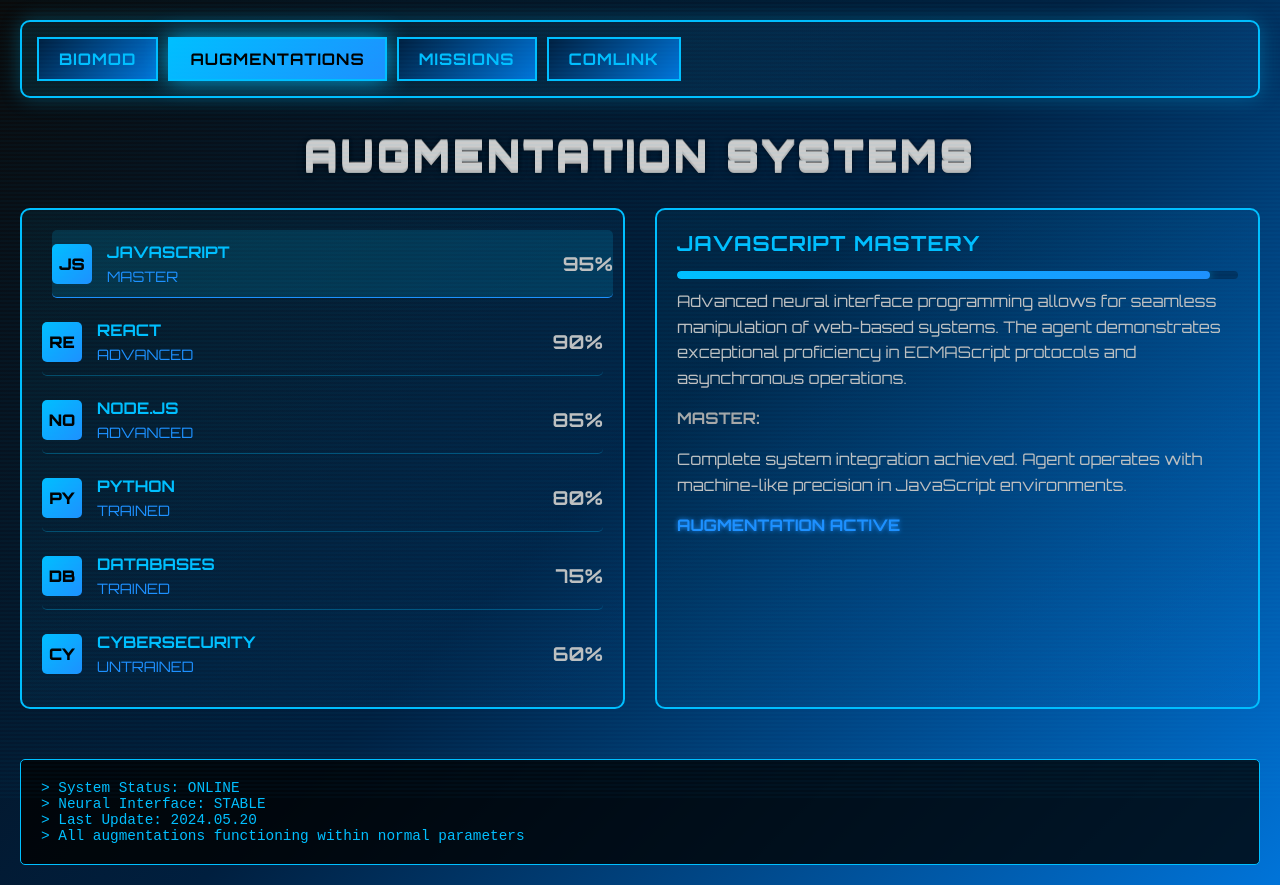
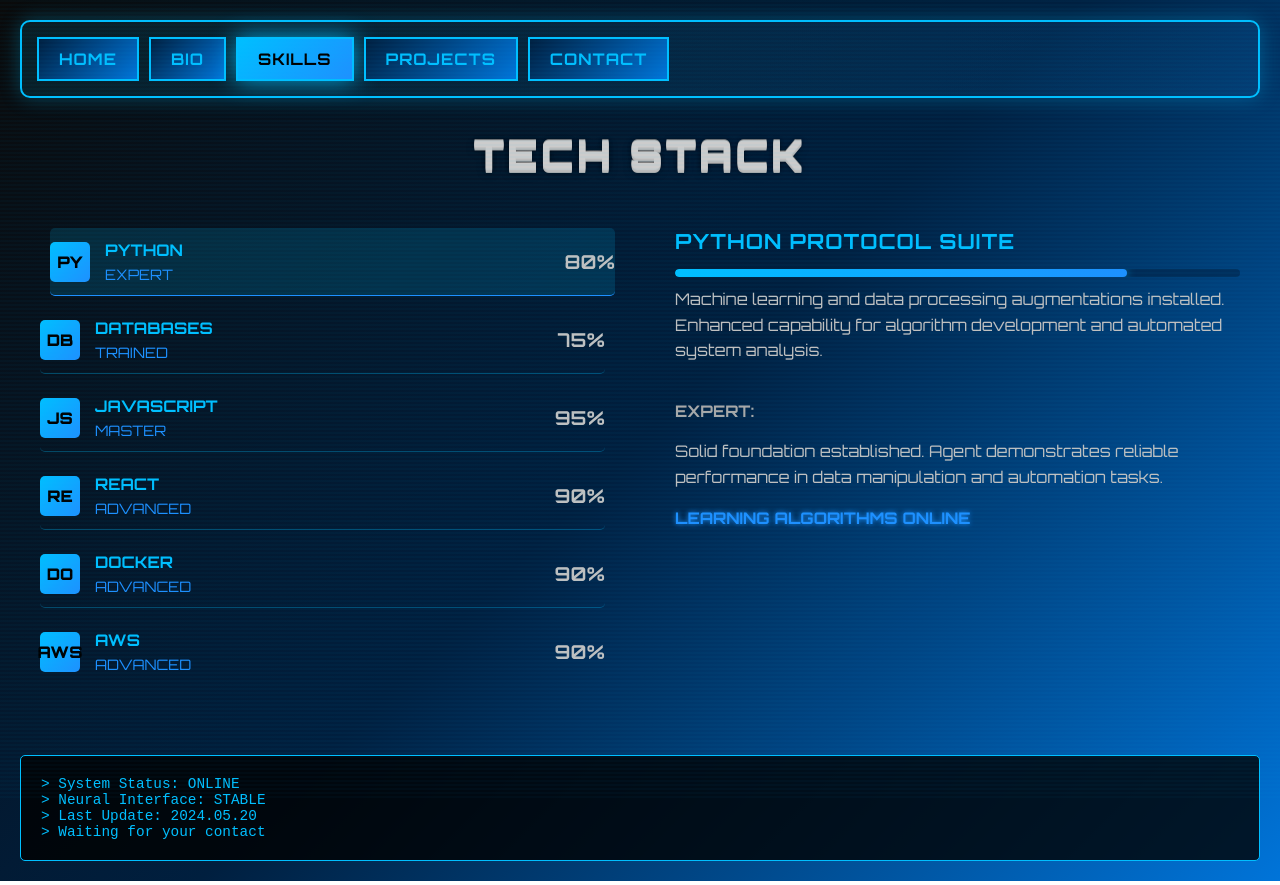
Before and after one commit to deusdevok/portfolio-react, a React (Create React App) app: page /portfolio-react/skills in a window 1280 px wide. Built offline with nearby package versions, Linux system fonts and the light colour scheme.

Commit message:
design updates, home and bio differentiation, cv pdf

```diff
--- a/src/App.js
+++ b/src/App.js
@@ -61,7 +61,7 @@
             {`> System Status: ONLINE`}<br/>
             {`> Neural Interface: STABLE`}<br/>
             {`> Last Update: ${new Date().toISOString().slice(0,10).replace(/-/g,'.')}`}<br/>
-            {`> All augmentations functioning within normal parameters`}<span className="cursor">_</span>
+            {`> Waiting for your contact `}<span className="cursor">_</span>
           </div>
         </footer>
       </div>
--- a/src/components/DeusExHeader.jsx
+++ b/src/components/DeusExHeader.jsx
@@ -8,10 +8,11 @@
   return (
     <header className="nav-header">
       <div className="nav-tabs">
-        <Link className={`nav-tab ${isActive("/about")}`} to="/about">BIOMOD</Link>
-        <Link className={`nav-tab ${isActive("/skills")}`} to="/skills">AUGMENTATIONS</Link>
-        <Link className={`nav-tab ${isActive("/projects")}`} to="/projects">MISSIONS</Link>
-        <Link className={`nav-tab ${isActive("/contact")}`} to="/contact">COMLINK</Link>
+        <Link className={`nav-tab ${isActive("/")}`} to="/">HOME</Link>
+        <Link className={`nav-tab ${isActive("/about")}`} to="/about">BIO</Link>
+        <Link className={`nav-tab ${isActive("/skills")}`} to="/skills">SKILLS</Link>
+        <Link className={`nav-tab ${isActive("/projects")}`} to="/projects">PROJECTS</Link>
+        <Link className={`nav-tab ${isActive("/contact")}`} to="/contact">CONTACT</Link>
       </div>
     </header>
   );
--- a/src/components/pages/About.jsx
+++ b/src/components/pages/About.jsx
@@ -2,22 +2,20 @@
 
 function About() {
   const { about } = useContent();
-  const { description } = about;
+  const { title, description } = about;
 
   return (
     <section className="content-section">
-      <h2 className="section-title">Biographical Modification</h2>
+      <h2 className="section-title">{title}</h2>
       <div className="about-content">
         <div className="profile-panel">
           <div className="profile-avatar">JD</div>
-          <h3>JOHN DOE</h3>
-          <p style={{ color: '#1E90FF', margin: '10px 0' }}>FULL-STACK DEVELOPER</p>
-          <p style={{ color: '#C0C0C0' }}>SECURITY CLEARANCE: ALPHA</p>
+          <h3>CARLOS</h3>
+          <p style={{ color: '#1E90FF', margin: '10px 0' }}>PYTHON DEVELOPER</p>
+          <p style={{ color: '#C0C0C0' }}>ACTIVE SINCE: 2018</p>
         </div>
         <div className="bio-panel">
-          <div className="bio-text">
-            {description}
-          </div>
+          <div className="bio-text" dangerouslySetInnerHTML={{ __html: description }} />
         </div>
       </div>
     </section>
--- a/src/components/pages/Home.jsx
+++ b/src/components/pages/Home.jsx
@@ -13,12 +13,12 @@
 
   return (
     <section className="content-section">
-      <h2 className="section-title">Neural Interface - Portfolio</h2>
+      <h2 className="section-title">Carlos - Python Developer</h2>
       <div className="about-content" style={{ marginTop: 20 }}>
         <div className="profile-panel">
           <div className="profile-avatar">JD</div>
-          <h3>{hero.title}</h3>
-          <p style={{ color: '#C0C0C0', marginTop: 8 }}>{title}</p>
+          {/* <h3>{hero.title}</h3>
+          <p style={{ color: '#C0C0C0', marginTop: 8 }}>{title}</p> */}
           <Link to="/projects" className="project-link" style={{ display: 'inline-block', marginTop: 12 }}>{hero.cta}</Link>
         </div>
         <div className="bio-panel">
--- a/src/components/pages/Skills.jsx
+++ b/src/components/pages/Skills.jsx
@@ -1,54 +1,11 @@
 import { useMemo, useState, useEffect } from "react";
-
-const defaultSkills = [
-  { key: "javascript", short: "JS", name: "JavaScript", levelLabel: "MASTER", percent: 95,
-    title: "JAVASCRIPT MASTERY",
-    description: "Advanced neural interface programming allows for seamless manipulation of web-based systems. The agent demonstrates exceptional proficiency in ECMAScript protocols and asynchronous operations.",
-    status: "MASTER:",
-    details: "Complete system integration achieved. Agent operates with machine-like precision in JavaScript environments.",
-    augmentation: "AUGMENTATION ACTIVE"
-  },
-  { key: "react", short: "RE", name: "React", levelLabel: "ADVANCED", percent: 90,
-    title: "REACT ENHANCEMENT",
-    description: "Component-based neural architecture modification enables rapid deployment of scalable user interfaces. Advanced hook protocols and state management systems fully integrated.",
-    status: "ADVANCED:",
-    details: "High-level proficiency achieved. Agent capable of constructing complex reactive systems with minimal resource overhead.",
-    augmentation: "NEURAL LINK ESTABLISHED"
-  },
-  { key: "nodejs", short: "NO", name: "Node.js", levelLabel: "ADVANCED", percent: 85,
-    title: "NODE.JS SERVER AUGMENTATION",
-    description: "Backend infrastructure modification allows for high-performance server-side operations. Asynchronous processing capabilities and API development protocols enhanced.",
-    status: "ADVANCED:",
-    details: "Extensive server-side integration complete. Agent maintains optimal performance across distributed systems.",
-    augmentation: "SERVER MATRIX ACTIVE"
-  },
-  { key: "python", short: "PY", name: "Python", levelLabel: "TRAINED", percent: 80,
-    title: "PYTHON PROTOCOL SUITE",
-    description: "Machine learning and data processing augmentations installed. Enhanced capability for algorithm development and automated system analysis.",
-    status: "TRAINED:",
-    details: "Solid foundation established. Agent demonstrates reliable performance in data manipulation and automation tasks.",
-    augmentation: "LEARNING ALGORITHMS ONLINE"
-  },
-  { key: "databases", short: "DB", name: "Databases", levelLabel: "TRAINED", percent: 75,
-    title: "DATABASE INTERFACE MODULE",
-    description: "Data storage and retrieval systems enhanced for optimal information management. SQL and NoSQL protocol compatibility achieved.",
-    status: "TRAINED:",
-    details: "Competent data architecture skills developed. Agent capable of designing and maintaining efficient database systems.",
-    augmentation: "DATA CORE SYNCHRONIZED"
-  },
-  { key: "cybersecurity", short: "CY", name: "Cybersecurity", levelLabel: "UNTRAINED", percent: 60,
-    title: "SECURITY PROTOCOL INITIALIZATION",
-    description: "Basic security augmentations installed. Threat detection and mitigation systems in development phase. Continuous learning protocols active.",
-    status: "UNTRAINED:",
-    details: "Foundation level security awareness achieved. Agent requires additional training modules for advanced threat analysis.",
-    augmentation: "SECURITY MATRIX LOADING..."
-  },
-];
+import { useContent } from "../../hooks/useContent";
 
 function Skills() {
-  const initialKey = defaultSkills[0].key;
+  const { skills } = useContent();
+  const initialKey = skills[0].key;
   const [activeKey, setActiveKey] = useState(initialKey);
-  const active = useMemo(() => defaultSkills.find(s => s.key === activeKey) || defaultSkills[0], [activeKey]);
+  const active = useMemo(() => skills.find(s => s.key === activeKey) || skills[0], [activeKey]);
 
   useEffect(() => {
     // glitch effect for section titles
@@ -77,10 +34,10 @@
 
   return (
     <section className="content-section">
-      <h2 className="section-title">Augmentation Systems</h2>
+      <h2 className="section-title">Tech Stack</h2>
       <div className="skills-grid">
         <div className="skills-list">
-          {defaultSkills.map(skill => (
+          {skills.map(skill => (
             <div
               key={skill.key}
               className={`skill-item ${activeKey === skill.key ? 'active' : ''}`}
@@ -103,7 +60,8 @@
             <div className="progress-fill" style={{ width: `${active.percent}%` }} />
           </div>
           <p>{active.description}</p>
-          <p className="status">{active.status}</p>
+          <br/>
+          <p className="status">{active.levelLabel}:</p>
           <p>{active.details}</p>
           <p className="augmentation-active">{active.augmentation}</p>
         </div>
--- a/src/data/content.json
+++ b/src/data/content.json
@@ -2,16 +2,84 @@
     "home": {
       "title": "Welcome to My Portfolio",
       "hero": {
-        "title": "Python Backend Developer",
-        "description": "I build robust, scalable API services and web applications with FastAPI and Flask",
+        "title": "Python Developer",
+        "description": "Since 2018 I've been working as a Python developer. With a background in physics and a passion for building clean, scalable solutions, I've worked on projects ranging from web applications to automation scripts. I enjoy tackling complex problems and delivering efficient, maintainable code.",
         "cta": "View My Work"
       }
     },
     "about": {
       "title": "About Me",
-      "description": "Hi! I'm a passionate Python Backend developer with expertise in FastAPI, Flask, and Django frameworks.\n\nI specialize in building efficient, scalable APIs and web services with a focus on clean code and best practices.",
+      "description": "<p>I'm a Python backend developer with a strong foundation in mathematics, problem-solving, and software architecture. I've built APIs, data processing pipelines, and automation tools, working with frameworks like Django and FastAPI.</p><br><p>My experience spans freelance projects, personal applications, and collaborative development. I enjoy learning new technologies — from modern frontend tools like React to infrastructure-as-code with Terraform — and I'm always exploring ways to improve my craft.</p><br><p>Outside of coding, I love chess, trivia, and exploring the history of science and technology.</p>",
       "skills": ["Python", "FastAPI", "Flask", "Django", "RESTful APIs", "SQL/NoSQL Databases", "Docker", "CI/CD", "Git & GitHub", "React", "AWS"]
     },
+    "skills": [
+      {
+        "key": "python",
+        "short": "PY",
+        "name": "Python",
+        "levelLabel": "EXPERT",
+        "percent": 80,
+        "title": "PYTHON PROTOCOL SUITE",
+        "description": "Machine learning and data processing augmentations installed. Enhanced capability for algorithm development and automated system analysis.",
+        "details": "Solid foundation established. Agent demonstrates reliable performance in data manipulation and automation tasks.",
+        "augmentation": "LEARNING ALGORITHMS ONLINE"
+      },
+      {
+        "key": "databases",
+        "short": "DB",
+        "name": "Databases",
+        "levelLabel": "TRAINED",
+        "percent": 75,
+        "title": "DATABASE INTERFACE MODULE",
+        "description": "Data storage and retrieval systems enhanced for optimal information management. SQL and NoSQL protocol compatibility achieved.",
+        "details": "Competent data architecture skills developed. Agent capable of designing and maintaining efficient database systems.",
+        "augmentation": "DATA CORE SYNCHRONIZED"
+      },
+      {
+        "key": "javascript",
+        "short": "JS",
+        "name": "JavaScript",
+        "levelLabel": "MASTER",
+        "percent": 95,
+        "title": "JAVASCRIPT MASTERY",
+        "description": "Advanced neural interface programming allows for seamless manipulation of web-based systems. The agent demonstrates exceptional proficiency in ECMAScript protocols and asynchronous operations.",
+        "details": "Complete system integration achieved. Agent operates with machine-like precision in JavaScript environments.",
+        "augmentation": "AUGMENTATION ACTIVE"
+      },
+      {
+        "key": "react",
+        "short": "RE",
+        "name": "React",
+        "levelLabel": "ADVANCED",
+        "percent": 90,
+        "title": "REACT ENHANCEMENT",
+        "description": "Component-based neural architecture modification enables rapid deployment of scalable user interfaces. Advanced hook protocols and state management systems fully integrated.",
+        "details": "High-level proficiency achieved. Agent capable of constructing complex reactive systems with minimal resource overhead.",
+        "augmentation": "NEURAL LINK ESTABLISHED"
+      },
+      {
+        "key": "Docker",
+        "short": "DO",
+        "name": "Docker",
+        "levelLabel": "ADVANCED",
+        "percent": 90,
+        "title": "DOCKER ENHANCEMENT",
+        "description": "Containerization protocol implementation allows for seamless deployment of scalable applications. Advanced orchestration and networking capabilities fully integrated.",
+        "details": "Extensive containerization skills developed. Agent capable of deploying and managing complex application environments.",
+        "augmentation": "DOCKER MATRIX ACTIVE"
+      },
+      {
+        "key": "AWS",
+        "short": "AWS",
+        "name": "AWS",
+        "levelLabel": "ADVANCED",
+        "percent": 90,
+        "title": "AWS ENHANCEMENT",
+        "description": "Cloud platform integration allows for seamless deployment of scalable applications. Advanced orchestration and networking capabilities fully integrated.",
+        "details": "Extensive cloud platform skills developed. Agent capable of deploying and managing complex application environments.",
+        "augmentation": "AWS MATRIX ACTIVE"
+      }
+    ],
     "projects": [
       {
         "id": 1,
@@ -34,14 +102,5 @@
         "technologies": ["Python", "Django", "PostgreSQL", "Docker", "JWT Auth"],
         "githubUrl": "https://github.com/yourusername/ecommerce-api"
       }
-    ],
-    "contact": {
-      "title": "Contact Me",
-      "form": {
-        "name": "Name",
-        "email": "Email",
-        "message": "Message",
-        "submit": "Send Message"
-      }
-    }
+    ]
   }
--- a/src/hooks/useContent.js
+++ b/src/hooks/useContent.js
@@ -11,7 +11,7 @@
     home: data.home,
     about: data.about,
     projects: data.projects,
-    contact: data.contact,
+    skills: data.skills,
     // Helper functions
     getProjectById: (id) => data.projects.find(p => p.id === id),
     getSkills: () => data.about.skills
--- a/src/styles/deusex.css
+++ b/src/styles/deusex.css
@@ -133,8 +133,8 @@
 }
 
 .skills-list {
-  background: linear-gradient(135deg, rgba(0, 191, 255, 0.05) 0%, rgba(30, 144, 255, 0.05) 100%);
-  border: 2px solid #00BFFF;
+  /* background: linear-gradient(135deg, rgba(0, 191, 255, 0.05) 0%, rgba(30, 144, 255, 0.05) 100%);
+  border: 2px solid #00BFFF; */
   border-radius: 10px;
   padding: 20px;
 }
@@ -201,8 +201,8 @@
 }
 
 .skill-description {
-  background: linear-gradient(135deg, rgba(0, 191, 255, 0.05) 0%, rgba(30, 144, 255, 0.05) 100%);
-  border: 2px solid #00BFFF;
+  /* background: linear-gradient(135deg, rgba(0, 191, 255, 0.05) 0%, rgba(30, 144, 255, 0.05) 100%);
+  border: 2px solid #00BFFF; */
   border-radius: 10px;
   padding: 20px;
   transition: all 0.3s ease;
@@ -325,8 +325,8 @@
 }
 
 .profile-panel {
-  background: linear-gradient(135deg, rgba(0, 191, 255, 0.05) 0%, rgba(30, 144, 255, 0.05) 100%);
-  border: 2px solid #00BFFF;
+  /* background: linear-gradient(135deg, rgba(0, 191, 255, 0.05) 0%, rgba(30, 144, 255, 0.05) 100%); */
+  /* border: 2px solid #00BFFF; */
   border-radius: 10px;
   padding: 20px;
   text-align: center;
@@ -347,8 +347,8 @@
 }
 
 .bio-panel {
-  background: linear-gradient(135deg, rgba(0, 191, 255, 0.05) 0%, rgba(30, 144, 255, 0.05) 100%);
-  border: 2px solid #00BFFF;
+  /* background: linear-gradient(135deg, rgba(0, 191, 255, 0.05) 0%, rgba(30, 144, 255, 0.05) 100%);
+  border: 2px solid #00BFFF; */
   border-radius: 10px;
   padding: 20px;
 }
```
Also changed, not shown: src/components/Header.jsx (deleted, +0 -24 lines), 1 other file (tests, documents, lock files or other folders).
